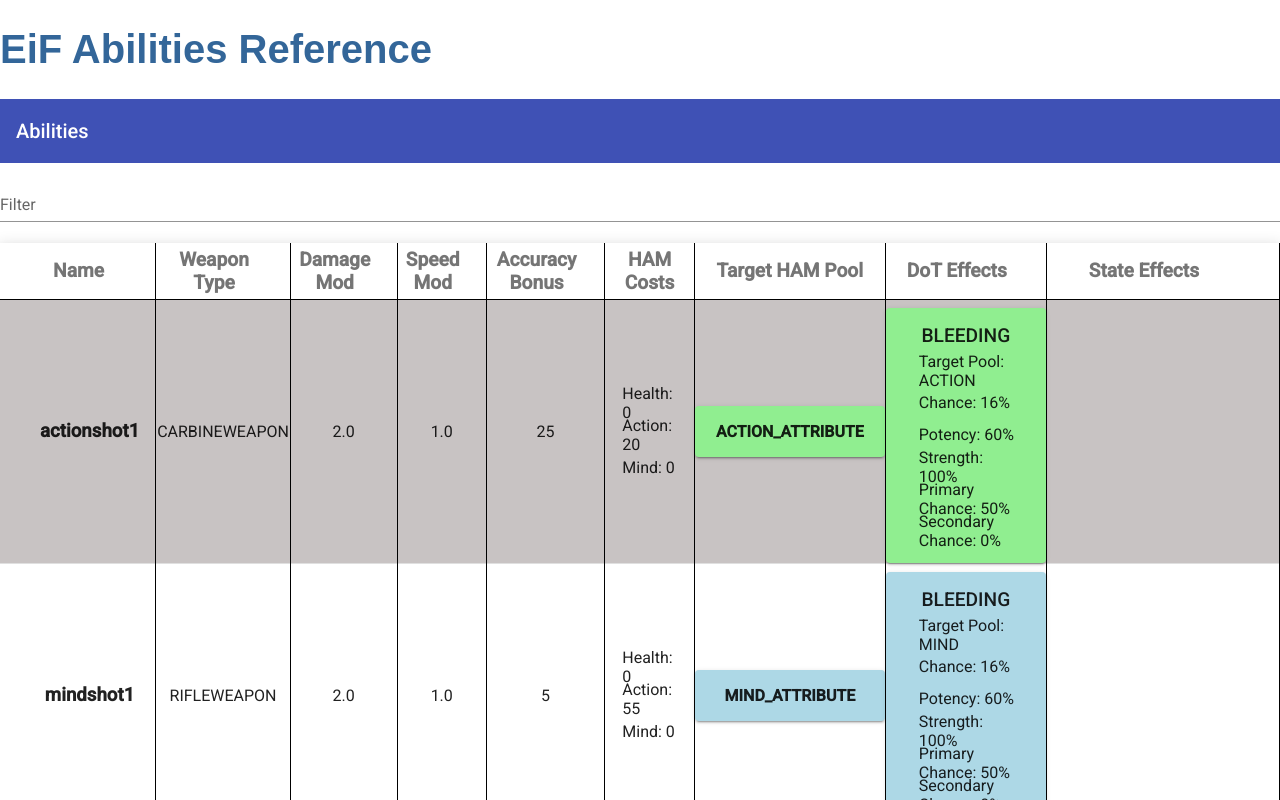
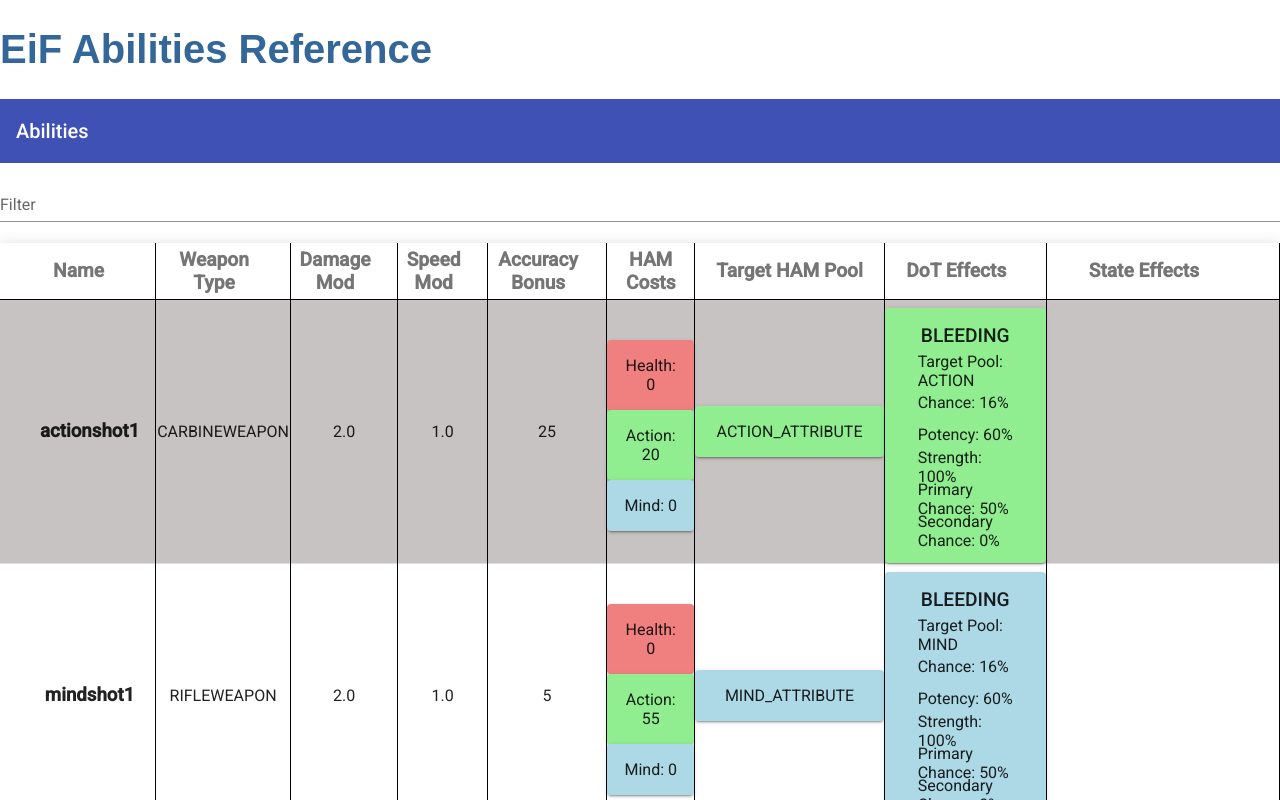
Before and after one commit to acdevlin/eif-abilities, an Angular app: page / in a window 1280 px wide. Shown: the top 800 px of the page. Built offline with nearby package versions, Linux system fonts and the light colour scheme.

Commit message:
Decorate HAM costs with colored card backgrounds

```diff
--- a/src/app/abilities/abilities.component.html
+++ b/src/app/abilities/abilities.component.html
@@ -46,11 +46,30 @@
     <ng-container matColumnDef="hamCosts">
       <th mat-header-cell *matHeaderCellDef>HAM Costs</th>
       <td mat-cell *matCellDef="let ability">
+        <div *ngIf="ability.healthCostMultiplier > 0 || ability.actionCostMultiplier > 0 || ability.mindCostMultiplier > 0 ; else NoHAMCostsCard">
         <mat-list role="list">
-          <mat-list-item role="listitem">Health: {{ability.healthCostMultiplier}}</mat-list-item>
-          <mat-list-item role="listitem">Action: {{ability.actionCostMultiplier}}</mat-list-item>
-          <mat-list-item role="listitem">Mind: {{ability.mindCostMultiplier}}</mat-list-item>
+          <mat-card class="mat-elevation-z2"
+            [ngStyle]="{'background-color':getTargetPoolColor('HEALTH_ATTRIBUTE')}">
+            Health: {{ability.healthCostMultiplier}}
+          </mat-card>
+          <mat-card class="mat-elevation-z2"
+            [ngStyle]="{'background-color':getTargetPoolColor('ACTION_ATTRIBUTE')}">
+            Action: {{ability.actionCostMultiplier}}
+          </mat-card>
+          <mat-card class="mat-elevation-z2"
+            [ngStyle]="{'background-color':getTargetPoolColor('MIND_ATTRIBUTE')}">
+            Mind: {{ability.mindCostMultiplier}}
+          </mat-card>
         </mat-list>
+      </div>
+      <ng-template #NoHAMCostsCard>
+        <!-- Only display for combat abilities -->
+        <div *ngIf="ability.speedMultiplier">
+          <mat-card class="mat-elevation-z2" [ngStyle]="{'background-color': 'lightgray'}">
+            No HAM costs
+          </mat-card>
+        </div>
+      </ng-template>
     </ng-container>
 
     <!-- Target HAM Pool Column -->
@@ -60,14 +79,14 @@
         <div *ngIf="ability.poolsToDamage; else NoPoolsToDamageCard">
           <mat-card class="mat-elevation-z2" *ngFor="let pool of ability.poolsToDamage"
             [ngStyle]="{'background-color':getTargetPoolColor(pool)}">
-            <b>{{pool}}</b>
+            {{pool}}
           </mat-card>
         </div>
         <ng-template #NoPoolsToDamageCard>
           <!-- Only display for combat abilities that deal damage -->
           <div *ngIf="ability.damageMultiplier">
             <mat-card class="mat-elevation-z2" [ngStyle]="{'background-color': 'lightgray'}">
-              <b>RANDOM_ATTRIBUTE</b>
+              RANDOM_ATTRIBUTE
             </mat-card>
           </div>
         </ng-template>
```
